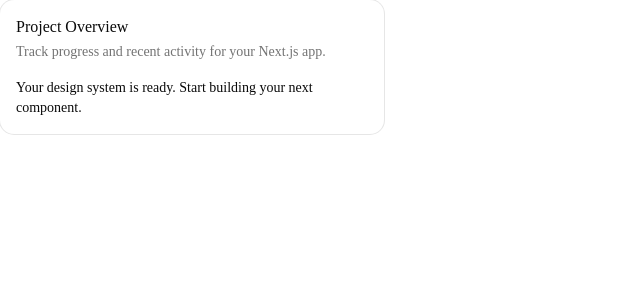
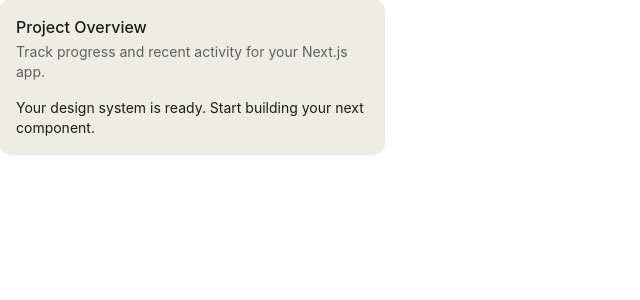
Before and after one commit to AbdullahRedoan/pizzahub-client, a Next.js app: page / in a window 1280 px wide. Shown: the top 300 px of the page, without its empty margins (0-640 px from the left). Built offline with nearby package versions, Linux system fonts and the light colour scheme.

Commit message:
ui design

```diff
--- a/package.json
+++ b/package.json
@@ -14,12 +14,14 @@
     "better-auth": "^1.7.27",
     "class-variance-authority": "^0.7.1",
     "cn": "^0.5.2",
+    "framer-motion": "^14.14.0",
     "lucide-react": "^1.77.0",
     "mongodb": "^7.9.1",
     "next": "16.4.6",
     "react": "19.3.0",
     "react-dom": "19.3.0",
     "shadcn": "^4.23.0",
+    "sonner": "^2.0.8",
     "tw-animate-css": "^1.4.0"
   },
   "devDependencies": {
--- a/src/app/globals.css
+++ b/src/app/globals.css
@@ -1,130 +1,73 @@
 @import "tailwindcss";
 @import "tw-animate-css";
-@import "shadcn/tailwind.css";
 
 @custom-variant dark (&:is(.dark *));
 
 @theme inline {
   --color-background: var(--background);
   --color-foreground: var(--foreground);
-  --font-sans: var(--font-sans);
-  --font-mono: var(--font-geist-mono);
-  --font-heading: var(--font-sans);
-  --color-sidebar-ring: var(--sidebar-ring);
-  --color-sidebar-border: var(--sidebar-border);
-  --color-sidebar-accent-foreground: var(--sidebar-accent-foreground);
-  --color-sidebar-accent: var(--sidebar-accent);
-  --color-sidebar-primary-foreground: var(--sidebar-primary-foreground);
-  --color-sidebar-primary: var(--sidebar-primary);
-  --color-sidebar-foreground: var(--sidebar-foreground);
-  --color-sidebar: var(--sidebar);
-  --color-chart-5: var(--chart-5);
-  --color-chart-4: var(--chart-4);
-  --color-chart-3: var(--chart-3);
-  --color-chart-2: var(--chart-2);
-  --color-chart-1: var(--chart-1);
+  --color-card: var(--card);
+  --color-card-foreground: var(--card-foreground);
+  --color-popover: var(--popover);
+  --color-popover-foreground: var(--popover-foreground);
+  --color-primary: var(--primary);
+  --color-primary-foreground: var(--primary-foreground);
+  --color-secondary: var(--secondary);
+  --color-secondary-foreground: var(--secondary-foreground);
+  --color-muted: var(--muted);
+  --color-muted-foreground: var(--muted-foreground);
+  --color-accent: var(--accent);
+  --color-accent-foreground: var(--accent-foreground);
+  --color-destructive: var(--destructive);
+  --color-border: var(--border);
+  --color-input: var(--input);
   --color-ring: var(--ring);
-  --color-input: var(--input);
-  --color-border: var(--border);
-  --color-destructive: var(--destructive);
-  --color-accent-foreground: var(--accent-foreground);
-  --color-accent: var(--accent);
-  --color-muted-foreground: var(--muted-foreground);
-  --color-muted: var(--muted);
-  --color-secondary-foreground: var(--secondary-foreground);
-  --color-secondary: var(--secondary);
-  --color-primary-foreground: var(--primary-foreground);
-  --color-primary: var(--primary);
-  --color-popover-foreground: var(--popover-foreground);
-  --color-popover: var(--popover);
-  --color-card-foreground: var(--card-foreground);
-  --color-card: var(--card);
-  --radius-sm: calc(var(--radius) * 0.6);
-  --radius-md: calc(var(--radius) * 0.8);
-  --radius-lg: var(--radius);
-  --radius-xl: calc(var(--radius) * 1.4);
-  --radius-2xl: calc(var(--radius) * 1.8);
-  --radius-3xl: calc(var(--radius) * 2.2);
-  --radius-4xl: calc(var(--radius) * 2.6);
+
+  --font-sans: var(--font-plus-jakarta), ui-sans-serif, system-ui, sans-serif;
+  --font-serif: var(--font-playfair), Georgia, serif;
+  --font-script: var(--font-caveat), cursive;
 }
 
 :root {
-  --background: oklch(1 0 0);
-  --foreground: oklch(0.145 0 0);
-  --card: oklch(1 0 0);
-  --card-foreground: oklch(0.145 0 0);
-  --popover: oklch(1 0 0);
-  --popover-foreground: oklch(0.145 0 0);
-  --primary: oklch(0.205 0 0);
-  --primary-foreground: oklch(0.985 0 0);
-  --secondary: oklch(0.97 0 0);
-  --secondary-foreground: oklch(0.205 0 0);
-  --muted: oklch(0.97 0 0);
-  --muted-foreground: oklch(0.556 0 0);
-  --accent: oklch(0.97 0 0);
-  --accent-foreground: oklch(0.205 0 0);
-  --destructive: oklch(0.577 0.245 27.325);
-  --border: oklch(0.922 0 0);
-  --input: oklch(0.922 0 0);
-  --ring: oklch(0.708 0 0);
-  --chart-1: oklch(0.87 0 0);
-  --chart-2: oklch(0.556 0 0);
-  --chart-3: oklch(0.439 0 0);
-  --chart-4: oklch(0.371 0 0);
-  --chart-5: oklch(0.269 0 0);
-  --radius: 0.625rem;
-  --sidebar: oklch(0.985 0 0);
-  --sidebar-foreground: oklch(0.145 0 0);
-  --sidebar-primary: oklch(0.205 0 0);
-  --sidebar-primary-foreground: oklch(0.985 0 0);
-  --sidebar-accent: oklch(0.97 0 0);
-  --sidebar-accent-foreground: oklch(0.205 0 0);
-  --sidebar-border: oklch(0.922 0 0);
-  --sidebar-ring: oklch(0.708 0 0);
+  /* Light Mode: Warm Flour & Tomato */
+  --background: #F8F5EE;
+  --foreground: #181F1C;
+  --card: #EFECE4;
+  --card-foreground: #181F1C;
+  --popover: #F8F5EE;
+  --popover-foreground: #181F1C;
+  --primary: #2E7D32;
+  --primary-foreground: #F8F5EE;
+  --secondary: #E6E1D6;
+  --secondary-foreground: #181F1C;
+  --muted: #E6E1D6;
+  --muted-foreground: #5C635F;
+  --accent: #D9822B;
+  --accent-foreground: #181F1C;
+  --destructive: #C92A2A;
+  --border: rgba(24, 31, 28, 0.16);
+  --input: rgba(24, 31, 28, 0.16);
+  --ring: #D9822B;
 }
 
 .dark {
-  --background: oklch(0.145 0 0);
-  --foreground: oklch(0.985 0 0);
-  --card: oklch(0.205 0 0);
-  --card-foreground: oklch(0.985 0 0);
-  --popover: oklch(0.205 0 0);
-  --popover-foreground: oklch(0.985 0 0);
-  --primary: oklch(0.922 0 0);
-  --primary-foreground: oklch(0.205 0 0);
-  --secondary: oklch(0.269 0 0);
-  --secondary-foreground: oklch(0.985 0 0);
-  --muted: oklch(0.269 0 0);
-  --muted-foreground: oklch(0.708 0 0);
-  --accent: oklch(0.269 0 0);
-  --accent-foreground: oklch(0.985 0 0);
-  --destructive: oklch(0.704 0.191 22.216);
-  --border: oklch(1 0 0 / 10%);
-  --input: oklch(1 0 0 / 15%);
-  --ring: oklch(0.556 0 0);
-  --chart-1: oklch(0.87 0 0);
-  --chart-2: oklch(0.556 0 0);
-  --chart-3: oklch(0.439 0 0);
-  --chart-4: oklch(0.371 0 0);
-  --chart-5: oklch(0.269 0 0);
-  --sidebar: oklch(0.205 0 0);
-  --sidebar-foreground: oklch(0.985 0 0);
-  --sidebar-primary: oklch(0.488 0.243 264.376);
-  --sidebar-primary-foreground: oklch(0.985 0 0);
-  --sidebar-accent: oklch(0.269 0 0);
-  --sidebar-accent-foreground: oklch(0.985 0 0);
-  --sidebar-border: oklch(1 0 0 / 10%);
-  --sidebar-ring: oklch(0.556 0 0);
+  /* Dark Mode: Editorial Charcoal Slate (Reference Image 4) */
+  --background: #181F1C;
+  --foreground: #F4F1EA;
+  --card: #212A26;
+  --card-foreground: #F4F1EA;
+  --popover: #212A26;
+  --popover-foreground: #F4F1EA;
+  --primary: #43A047;
+  --primary-foreground: #181F1C;
+  --secondary: #2A3530;
+  --secondary-foreground: #F4F1EA;
+  --muted: #2A3530;
+  --muted-foreground: #9DA6A1;
+  --accent: #E09F3E;
+  --accent-foreground: #181F1C;
+  --destructive: #E03131;
+  --border: rgba(244, 241, 234, 0.16);
+  --input: rgba(244, 241, 234, 0.16);
+  --ring: #E09F3E;
 }
-
-@layer base {
-  * {
-    @apply border-border outline-ring/50;
-  }
-  body {
-    @apply bg-background text-foreground;
-  }
-  html {
-    @apply font-sans;
-  }
-}
--- a/src/app/layout.tsx
+++ b/src/app/layout.tsx
@@ -13,8 +13,8 @@ const geistMono = Geist_Mono({
 });
 
 export const metadata: Metadata = {
-  title: "Create Next App",
-  description: "Generated by create next app",
+  title: "PizzaHub",
+  description: "Pizza Ordering & Delivery Platform",
 };
 
 export default function RootLayout({ children }: LayoutProps<"/">) {
--- a/src/lib/auth-client.ts
+++ b/src/lib/auth-client.ts
@@ -1,6 +1,5 @@
 import { createAuthClient } from "better-auth/react"
 export const authClient = createAuthClient({
-    /** The base URL of the server (optional if you're using the same domain) */
     baseURL: process.env.BETTER_AUTH_URL
 })
 export const { signIn, signUp, useSession } = createAuthClient();
```
Also changed, not shown: 2 other files (tests, documents, lock files or other folders).
